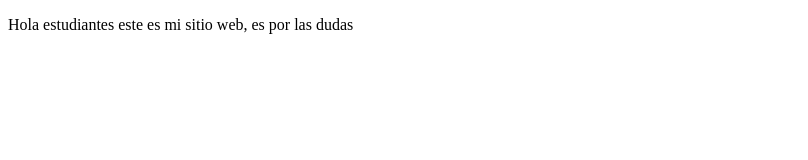
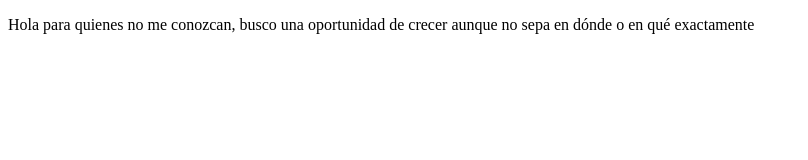
Before and after one commit to Isa1512/democursoprework, a plain HTML site: page index.html in a window 1280 px wide. Shown: the whole page, without its empty margins (0-808 px from the left). Drawn offline with Linux system fonts and the light colour scheme.

Commit message:
cambios agragamos mensaje

```diff
--- a/index.html
+++ b/index.html
@@ -8,8 +8,8 @@
 </head>
 <body>
     <p>
-        Hola estudiantes este es mi
-        sitio web, es por las dudas
+        Hola para quienes no me conozcan, busco una oportunidad de crecer
+        aunque no sepa en dónde o en qué exactamente
     </p>
 </body>
 </html>
```
